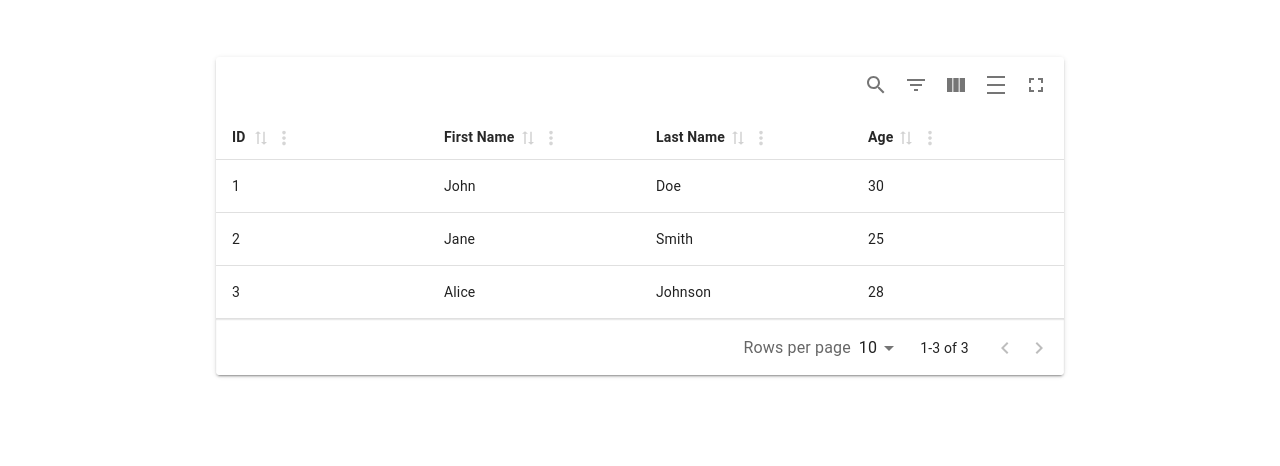
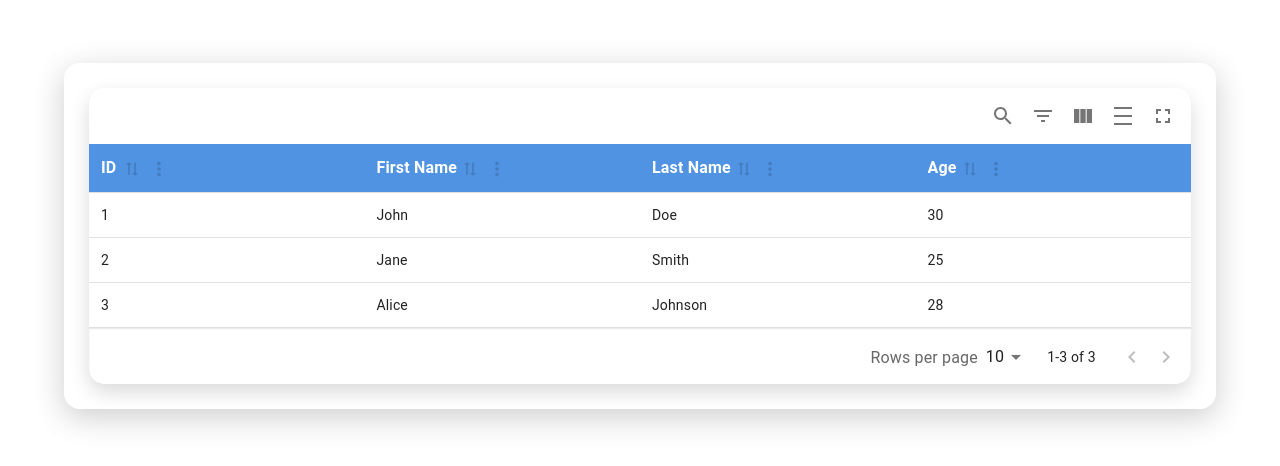
Before and after one commit to HebMaarouf/MRT, a React (Vite) app: page / in a window 1280 px wide. Shown: the part 184-650 px from the top of the page. Built offline with nearby package versions, Linux system fonts and the light colour scheme.

Commit message:
Styled MaterialReactTable with MUI theme and custom scrollbars

```diff
--- a/src/App.tsx
+++ b/src/App.tsx
@@ -1,13 +1,10 @@
-import { useState } from 'react'
-import reactLogo from './assets/react.svg'
-import viteLogo from '/vite.svg'
 import './App.css'
-import MRT from './MRT'
+import StyledMRT from './MRT'
 
 function App() {
 
   return (
-   <MRT />
+   <StyledMRT />
   )
 }
 
--- a/src/MRT/index.tsx
+++ b/src/MRT/index.tsx
@@ -1,11 +1,15 @@
-import {MaterialReactTable} from "material-react-table";
+import { MaterialReactTable } from "material-react-table";
+import { ThemeProvider, createTheme } from "@mui/material/styles";
+import { Paper, Container, Box } from "@mui/material";
 
+// Sample Data
 const data = [
   { id: 1, firstName: "John", lastName: "Doe", age: 30 },
   { id: 2, firstName: "Jane", lastName: "Smith", age: 25 },
   { id: 3, firstName: "Alice", lastName: "Johnson", age: 28 },
 ];
 
+// Table Columns
 const columns = [
   { accessorKey: "id", header: "ID" },
   { accessorKey: "firstName", header: "First Name" },
@@ -13,8 +17,99 @@ const columns = [
   { accessorKey: "age", header: "Age" },
 ];
 
-const MRT = () => {
-  return <MaterialReactTable columns={columns} data={data} />;
+// Custom MUI Theme
+const theme = createTheme({
+  palette: {
+    mode: "light", // Change to 'dark' for dark mode
+    primary: {
+      main: "#4A90E2",
+    },
+    secondary: {
+      main: "#E91E63",
+    },
+  },
+});
+
+const StyledMRT = () => {
+  return (
+    <ThemeProvider theme={theme}>
+      <Container maxWidth="lg" sx={{ mt: 5 }}>
+        <Box
+          sx={{
+            backdropFilter: "blur(10px)",
+            background: "rgba(255, 255, 255, 0.1)",
+            borderRadius: "16px",
+            boxShadow: "0 8px 32px rgba(0, 0, 0, 0.2)",
+            padding: "24px",
+            border: "1px solid rgba(255, 255, 255, 0.2)",
+          }}
+        >
+          <Paper
+            elevation={5}
+            sx={{
+              overflow: "hidden",
+              borderRadius: "16px",
+              boxShadow: "0 8px 20px rgba(0, 0, 0, 0.15)",
+            }}
+          >
+            <MaterialReactTable
+              columns={columns}
+              data={data}
+              enableSorting
+              enableColumnFilters
+              enablePagination
+              muiTableHeadCellProps={{
+                sx: {
+                  backgroundColor: "#4A90E2",
+                  color: "#fff",
+                  fontWeight: "bold",
+                  fontSize: "16px",
+                },
+              }}
+              muiTableBodyRowProps={{
+                sx: {
+                  "&:hover": {
+                    backgroundColor: "rgba(74, 144, 226, 0.1)",
+                    transform: "scale(1.01)",
+                    transition: "all 0.2s ease-in-out",
+                  },
+                },
+              }}
+              muiTableProps={{
+                sx: {
+                  borderRadius: "16px",
+                  width: "100%", // Make sure table fills the container
+                  tableLayout: "fixed", // Avoid issues with overflowing columns
+                  "& .MuiTableCell-root": {
+                    padding: "12px",
+                  },
+                  "& .MuiTableRow-root:nth-of-type(odd)": {
+                    backgroundColor: "rgba(74, 144, 226, 0.05)",
+                  },
+                  "& .MuiTableBody-root": {
+                    maxHeight: "400px", // Set a max-height for scrollable body
+                    overflowY: "auto",  // Enable vertical scroll
+                    overflowX: "auto",  // Enable horizontal scroll when necessary
+                    "&::-webkit-scrollbar": {
+                      width: "8px", // Set the width of the scrollbar
+                    },
+                    "&::-webkit-scrollbar-thumb": {
+                      backgroundColor: "#4A90E2", // Scrollbar thumb color
+                      borderRadius: "10px", // Rounded thumb
+                    },
+                    "&::-webkit-scrollbar-track": {
+                      backgroundColor: "#f0f0f0", // Scrollbar track color
+                      borderRadius: "10px", // Rounded track
+                    },
+                  },
+                },
+              }}
+            />
+          </Paper>
+        </Box>
+      </Container>
+    </ThemeProvider>
+  );
 };
 
-export default MRT;
+export default StyledMRT;
```
